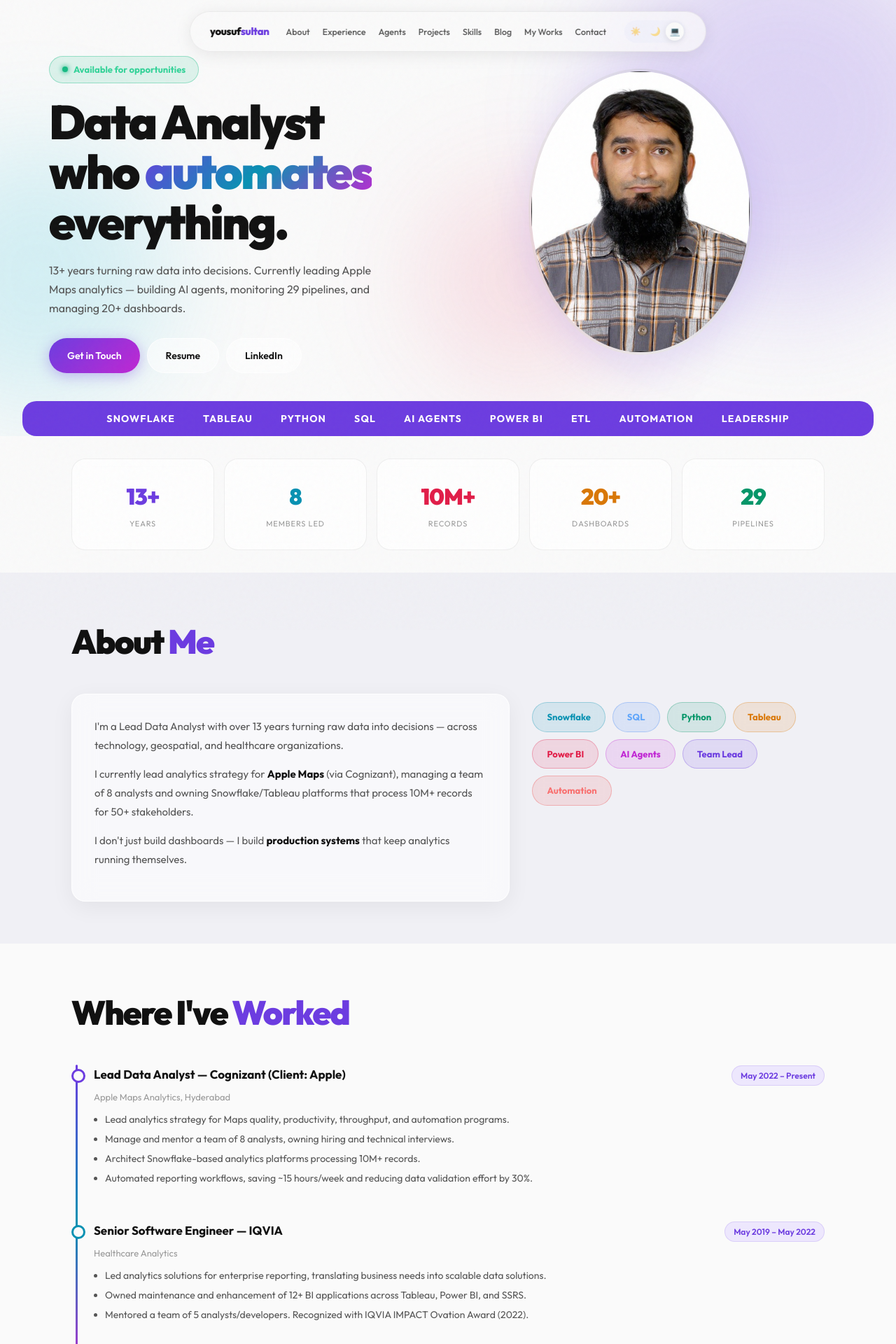
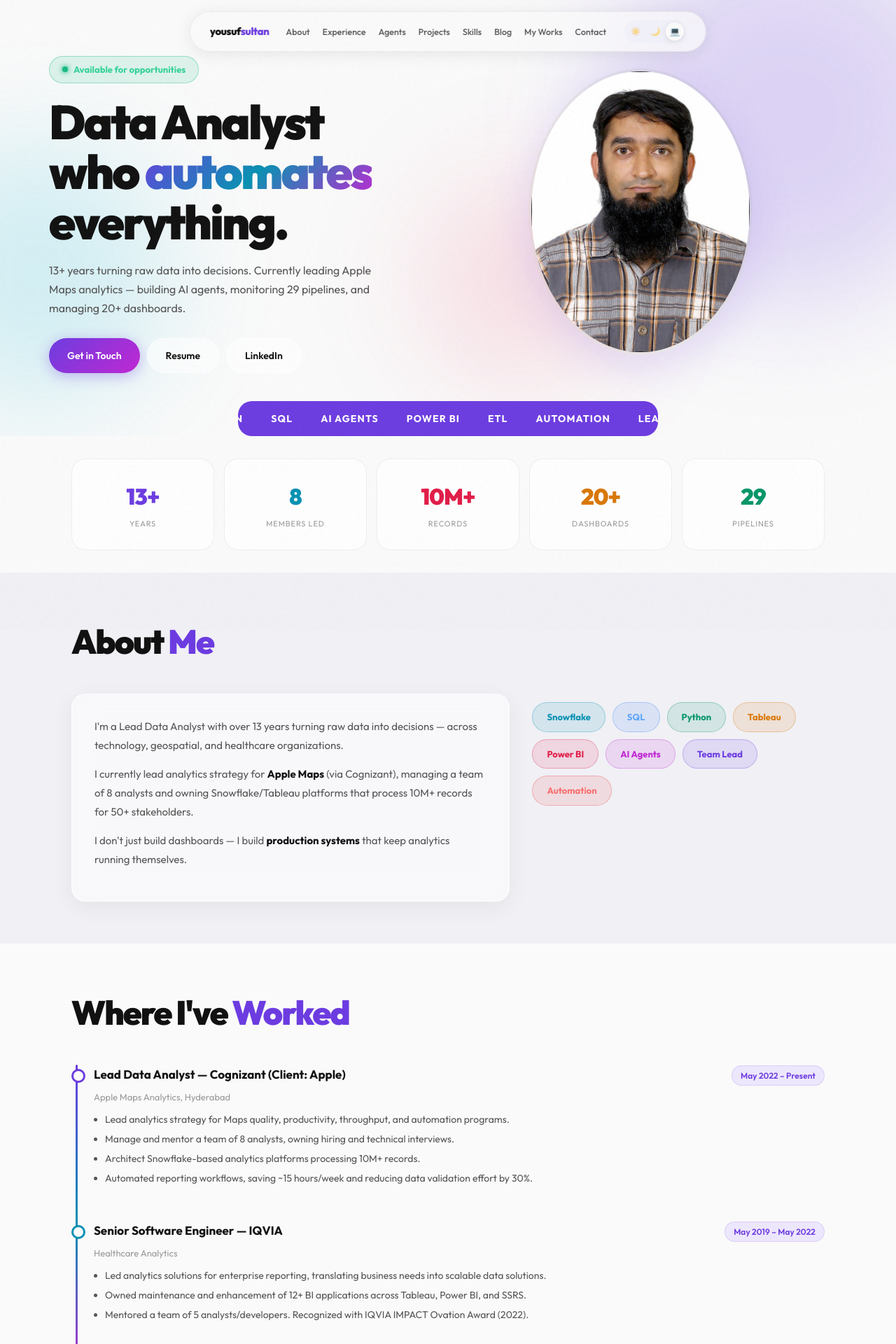
Before and after one commit to ysultankpg/ysultankpg.github.io, a Jekyll site: the page index.html, which Jekyll copies as it is, in a window 1280 px wide. Shown: the top 1920 px of the page at 70% size. Built offline with Jekyll 4.4.1, drawn with Linux system fonts in a browser that asks for light colours.

Commit message:
Fix marquee: constrain width to 600px so only one set shows while scrolling continuously

```diff
--- a/index.html
+++ b/index.html
@@ -59,6 +59,7 @@
   </div>
   <div class="hero-marquee">
     <div class="marquee-track">
+      <span>Snowflake</span><span>Tableau</span><span>Python</span><span>SQL</span><span>AI Agents</span><span>Power BI</span><span>ETL</span><span>Automation</span><span>Leadership</span>
       <span>Snowflake</span><span>Tableau</span><span>Python</span><span>SQL</span><span>AI Agents</span><span>Power BI</span><span>ETL</span><span>Automation</span><span>Leadership</span>
     </div>
   </div>
--- a/style.css
+++ b/style.css
@@ -206,9 +206,12 @@
   margin-top: 40px; padding: 14px 0;
   background: var(--marquee-bg); overflow: hidden;
   border-radius: var(--radius);
+  max-width: 600px;
+  margin-left: auto; margin-right: auto;
 }
 .marquee-track {
-  display: flex; gap: 40px; width: 100%; justify-content: center;
+  display: flex; gap: 40px; width: max-content;
+  animation: marquee 20s linear infinite;
 }
 .marquee-track span {
   font-size: 14px; font-weight: 700; color: var(--marquee-text);
```
